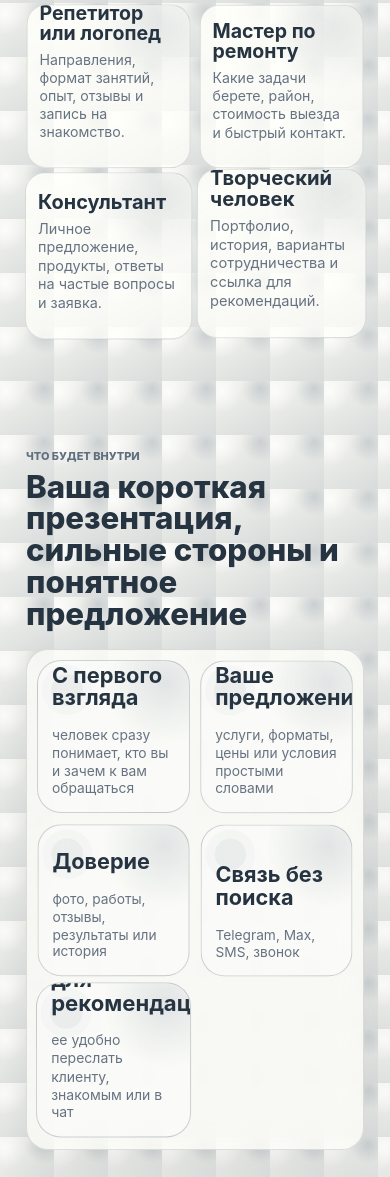
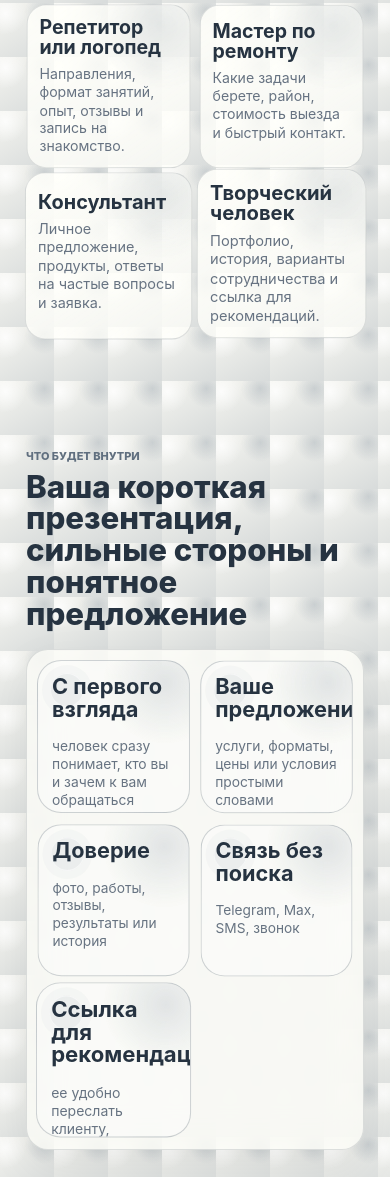
Before and after one commit to Sandroshuk/internet-vizitka, a plain HTML site: page compact/index.html in a window 390 px wide. Shown: the part 1617-2794 px from the top of the page. Drawn offline with Linux system fonts and the light colour scheme.

Commit message:
Align tile content to top

```diff
--- a/styles.css
+++ b/styles.css
@@ -1069,7 +1069,7 @@ main {
   min-height: 0;
   display: flex;
   flex-direction: column;
-  justify-content: flex-end;
+  justify-content: flex-start;
   padding: 18px;
   border: 1px solid color-mix(in srgb, var(--accent) 14%, var(--line));
   border-radius: calc(var(--radius) - 4px);
@@ -1698,7 +1698,7 @@ main {
     min-height: 0;
     display: flex;
     flex-direction: column;
-    justify-content: flex-end;
+    justify-content: flex-start;
     padding: 14px;
     border-radius: 24px;
   }
```
Also changed, not shown: index.html (+2 -2 lines).
